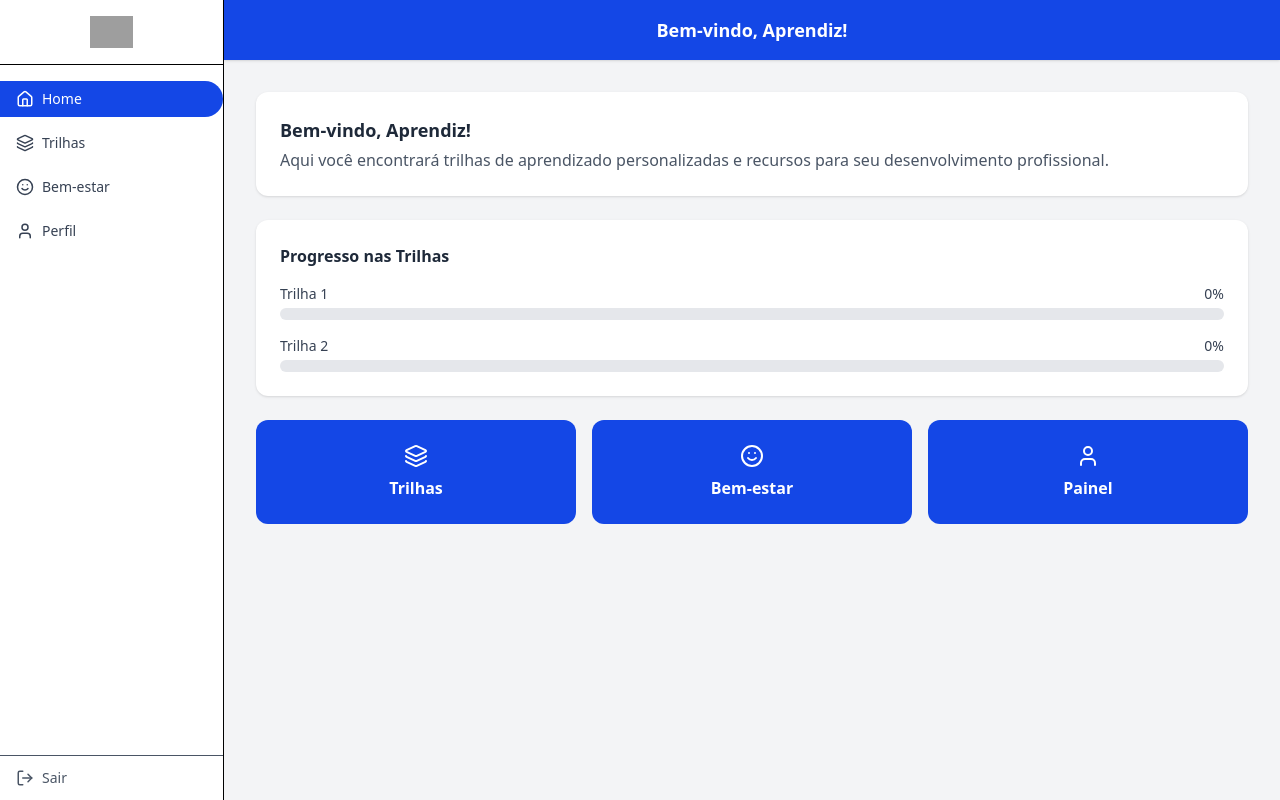
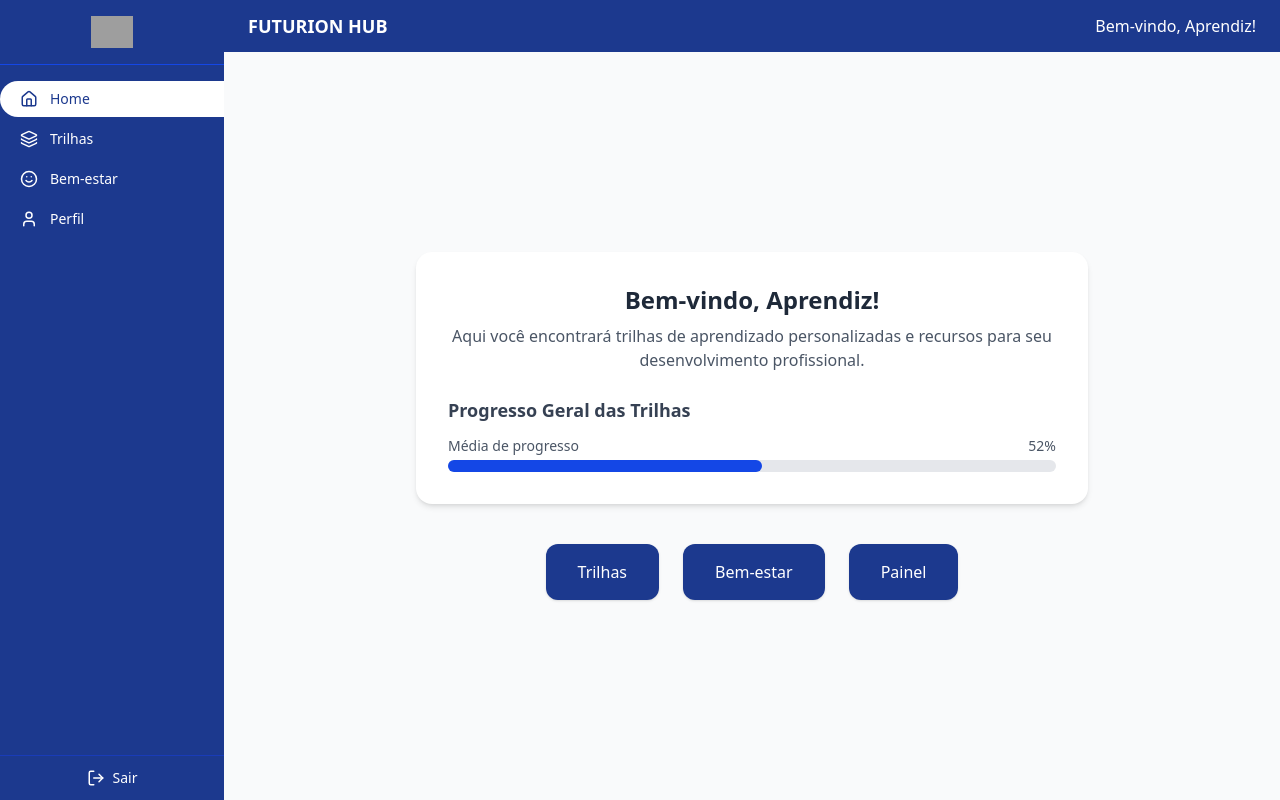
Before and after one commit to Futurion-Hub-GS/futurionhub, a React app in the folder frontend/: page / in a window 1280 px wide. Both pictures are taken after typing "name@example.com", "Sample123" into the empty fields and a click on the button "Entrar". Built offline with nearby package versions, Linux system fonts and the light colour scheme; grey boxes are pictures that could not be loaded; the HTML template or start-up script is replaced by a standard one.

Commit message:
feat:Criando pagina trilhas e mudando contador de porcentagem do home

```diff
--- a/frontend/src/App.jsx
+++ b/frontend/src/App.jsx
@@ -1,20 +1,56 @@
 import { useState } from "react";
 import LoginPage from "./routes/LoginPage";
 import HomePage from "./routes/Home";
+import TrilhasPage from "./routes/Trilhas";
 
 
-function App() {
-  const [isLogged, setIsLogged] = useState(false);
+export default function App() {
+  // controla qual tela está visível: "Login" | "Home" | "Trilhas"
+  const [page, setPage] = useState("Login");
+
+
+  // estado global das trilhas (compartilhado entre páginas)
+  const [trilhas, setTrilhas] = useState([
+    { nome: "React Avançado", progresso: 75 },
+    { nome: "TypeScript Mastery", progresso: 50 },
+    { nome: "Node.js Backend", progresso: 30 },
+  ]);
+
+
+  const handleLoginSuccess = () => {
+    setPage("Home");
+  };
+
+
+  const handleLogout = () => {
+    setPage("Login");
+  };
+
 
   return (
-    <div className="min-h-screen">
-      {isLogged ? (
-        <HomePage onLogout={() => setIsLogged(false)} />
-      ) : (
-        <LoginPage onLoginSuccess={() => setIsLogged(true)} />
+    <>
+      {page === "Login" && (
+        <LoginPage onLoginSuccess={handleLoginSuccess} />
       )}
-    </div>
+
+
+      {page === "Home" && (
+        <HomePage
+          trilhas={trilhas}
+          onNavigate={(p) => setPage(p)}
+          onLogout={handleLogout}
+        />
+      )}
+
+
+      {page === "Trilhas" && (
+        <TrilhasPage
+          trilhas={trilhas}
+          setTrilhas={setTrilhas}
+          onNavigate={(p) => setPage(p)}
+          onLogout={handleLogout}
+        />
+      )}
+    </>
   );
 }
-
-export default App;
--- a/frontend/src/routes/Home.jsx
+++ b/frontend/src/routes/Home.jsx
@@ -1,8 +1,13 @@
-import { useState } from "react";
 import { Home, Layers, Smile, User, LogOut } from "lucide-react";
 
-export default function HomePage({ onLogout }) {
-  const [active, setActive] = useState("Home");
+
+export default function HomePage({ trilhas, onNavigate, onLogout }) {
+  // Calcula a média do progresso das trilhas
+  const mediaProgresso =
+    trilhas.length > 0
+      ? trilhas.reduce((acc, t) => acc + t.progresso, 0) / trilhas.length
+      : 0;
+
 
   const menuItems = [
     { name: "Home", icon: <Home size={18} /> },
@@ -11,17 +16,13 @@ export default function HomePage({ onLogout }) {
     { name: "Perfil", icon: <User size={18} /> },
   ];
 
-  const trilhas = [
-    { nome: "Trilha 1", progresso: 0 },
-    { nome: "Trilha 2", progresso: 0 },
-  ];
 
   return (
-    <div className="flex h-screen bg-gray-100">
+    <div className="flex h-screen">
       {/* MENU LATERAL */}
-      <aside className="w-56 bg-white border-r flex flex-col justify-between">
+      <aside className="w-56 bg-blue-900 flex flex-col justify-between text-white">
         <div>
-          <div className="flex items-center justify-center p-4 border-b">
+          <div className="flex items-center justify-center p-4 border-b border-blue-700">
             <img
               src="https://upload.wikimedia.org/wikipedia/commons/0/0a/No-image-available.png"
               alt="Logo"
@@ -29,15 +30,16 @@ export default function HomePage({ onLogout }) {
             />
           </div>
 
-          <nav className="mt-4 space-y-2">
+
+          <nav className="mt-4 space-y-1">
             {menuItems.map((item) => (
               <button
                 key={item.name}
-                onClick={() => setActive(item.name)}
-                className={`flex items-center gap-2 w-full px-4 py-2 text-sm font-medium transition-all ${
-                  active === item.name
-                    ? "bg-blue-700 text-white rounded-r-full"
-                    : "text-gray-700 hover:bg-blue-100"
+                onClick={() => onNavigate(item.name)}
+                className={`flex items-center gap-3 w-full px-5 py-2 text-sm font-medium transition-all ${
+                  item.name === "Home"
+                    ? "bg-white text-blue-900 rounded-l-full"
+                    : "hover:bg-blue-800"
                 }`}
               >
                 {item.icon}
@@ -47,77 +49,81 @@ export default function HomePage({ onLogout }) {
           </nav>
         </div>
 
-        {/* Botão SAIR funcional */}
+
+        {/* BOTÃO SAIR */}
         <button
           onClick={onLogout}
-          className="flex items-center gap-2 text-gray-600 text-sm font-medium px-4 py-3 border-t hover:bg-red-50 hover:text-red-600 transition-all"
+          className="flex items-center justify-center gap-2 text-white text-sm font-medium px-4 py-3 border-t border-blue-800 hover:bg-red-600 transition-all"
         >
           <LogOut size={18} /> Sair
         </button>
       </aside>
 
+
       {/* CONTEÚDO PRINCIPAL */}
-      <main className="flex-1 flex flex-col">
-        {/* TOPO CENTRALIZADO */}
-        <header className="bg-blue-700 text-white py-4 flex justify-center items-center font-semibold text-lg shadow">
-          <h1>Bem-vindo, Aprendiz!</h1>
+      <div className="flex-1 flex flex-col">
+        {/* CABEÇALHO SUPERIOR */}
+        <header className="bg-blue-900 text-white py-3 px-6 flex justify-between items-center">
+          <h1 className="text-lg font-semibold">FUTURION HUB</h1>
+          <span>Bem-vindo, Aprendiz!</span>
         </header>
 
-        {/* CONTEÚDO */}
-        <div className="flex-1 p-8 space-y-6">
-          {/* Caixa de boas-vindas */}
-          <div className="bg-white shadow-sm rounded-xl p-6">
-            <h2 className="text-lg font-semibold text-gray-800">
+
+        {/* ÁREA CENTRAL */}
+        <main className="flex-1 bg-gray-50 flex flex-col items-center justify-center p-10">
+          <div className="bg-white rounded-2xl shadow-md w-full max-w-2xl p-8 text-center">
+            <h2 className="text-2xl font-bold text-gray-800 mb-2">
               Bem-vindo, Aprendiz!
             </h2>
-            <p className="text-gray-600 mt-1">
+            <p className="text-gray-600 mb-6">
               Aqui você encontrará trilhas de aprendizado personalizadas e
               recursos para seu desenvolvimento profissional.
             </p>
-          </div>
 
-          {/* Progresso nas trilhas */}
-          <div className="bg-white shadow-sm rounded-xl p-6">
-            <h3 className="text-gray-800 font-semibold mb-4">
-              Progresso nas Trilhas
-            </h3>
-            <div className="space-y-4">
-              {trilhas.map((trilha, index) => (
-                <div key={index}>
-                  <div className="flex justify-between text-sm font-medium text-gray-700">
-                    <span>{trilha.nome}</span>
-                    <span>{trilha.progresso}%</span>
-                  </div>
-                  <div className="w-full bg-gray-200 h-3 rounded-full mt-1">
-                    <div
-                      className="bg-blue-700 h-3 rounded-full"
-                      style={{ width: `${trilha.progresso}%` }}
-                    ></div>
-                  </div>
-                </div>
-              ))}
+
+            <div className="text-left">
+              <h3 className="text-lg font-semibold text-gray-700 mb-3">
+                Progresso Geral das Trilhas
+              </h3>
+
+
+              <div className="flex justify-between text-sm text-gray-600 mb-1">
+                <span>Média de progresso</span>
+                <span>{mediaProgresso.toFixed(0)}%</span>
+              </div>
+              <div className="w-full bg-gray-200 h-3 rounded-full">
+                <div
+                  className="bg-blue-700 h-3 rounded-full transition-all duration-700"
+                  style={{ width: `${mediaProgresso}%` }}
+                ></div>
+              </div>
             </div>
           </div>
 
-          {/* CARDS DE ACESSO RÁPIDO */}
-          <div className="grid grid-cols-1 sm:grid-cols-3 gap-4">
-            <div className="bg-blue-700 text-white rounded-xl p-6 text-center hover:bg-blue-800 transition-all cursor-pointer">
-              <Layers className="mx-auto mb-2" />
-              <span className="font-semibold">Trilhas</span>
-            </div>
 
-            <div className="bg-blue-700 text-white rounded-xl p-6 text-center hover:bg-blue-800 transition-all cursor-pointer">
-              <Smile className="mx-auto mb-2" />
-              <span className="font-semibold">Bem-estar</span>
-            </div>
-
-            <div className="bg-blue-700 text-white rounded-xl p-6 text-center hover:bg-blue-800 transition-all cursor-pointer">
-              <User className="mx-auto mb-2" />
-              <span className="font-semibold">Painel</span>
-            </div>
+          {/* BOTÕES INFERIORES */}
+          <div className="flex gap-6 mt-10">
+            <button
+              onClick={() => onNavigate("Trilhas")}
+              className="bg-blue-900 text-white px-8 py-4 rounded-xl shadow hover:bg-blue-800 transition-all"
+            >
+              Trilhas
+            </button>
+            <button
+              onClick={() => onNavigate("Bem-estar")}
+              className="bg-blue-900 text-white px-8 py-4 rounded-xl shadow hover:bg-blue-800 transition-all"
+            >
+              Bem-estar
+            </button>
+            <button
+              onClick={() => onNavigate("Perfil")}
+              className="bg-blue-900 text-white px-8 py-4 rounded-xl shadow hover:bg-blue-800 transition-all"
+            >
+              Painel
+            </button>
           </div>
-        </div>
-      </main>
+        </main>
+      </div>
     </div>
   );
 }
--- a/frontend/src/routes/Trilhas.jsx
+++ b/frontend/src/routes/Trilhas.jsx
@@ -1,9 +1,177 @@
-import React from 'react'
+import { useState } from "react";
+import { Home, Layers, Smile, User, LogOut } from "lucide-react";
 
-const Trilhas = () => {
+
+export default function TrilhasPage({ trilhas, setTrilhas, onNavigate, onLogout }) {
+  const [active, setActive] = useState("Trilhas");
+
+
+  const menuItems = [
+    { name: "Home", icon: <Home size={18} /> },
+    { name: "Trilhas", icon: <Layers size={18} /> },
+    { name: "Bem-estar", icon: <Smile size={18} /> },
+    { name: "Perfil", icon: <User size={18} /> },
+  ];
+
+
+  const iniciarTrilha = (index) => {
+    const novas = [...trilhas];
+    novas[index].progresso = 10;
+    setTrilhas(novas);
+  };
+
+
+  const atualizarProgresso = (index, novoValor) => {
+    const valor = Math.min(Math.max(Number(novoValor), 0), 100);
+    const novas = [...trilhas];
+    novas[index].progresso = valor;
+    setTrilhas(novas);
+  };
+
+
   return (
-    <div>Trilhas</div>
-  )
+    <div className="flex h-screen bg-gray-100">
+      <aside className="w-56 bg-white border-r flex flex-col justify-between">
+        <div>
+          <div className="flex items-center justify-center p-4 border-b">
+            <img
+              src="https://upload.wikimedia.org/wikipedia/commons/0/0a/No-image-available.png"
+              alt="Logo"
+              className="h-8"
+            />
+          </div>
+
+
+          <nav className="mt-4 space-y-2">
+            {menuItems.map((item) => (
+              <button
+                key={item.name}
+                onClick={() => {
+                  setActive(item.name);
+                  onNavigate(item.name);
+                }}
+                className={`flex items-center gap-2 w-full px-4 py-2 text-sm font-medium transition-all ${
+                  active === item.name
+                    ? "bg-blue-700 text-white rounded-r-full"
+                    : "text-gray-700 hover:bg-blue-100"
+                }`}
+              >
+                {item.icon}
+                {item.name}
+              </button>
+            ))}
+          </nav>
+        </div>
+
+
+        <button
+          onClick={onLogout}
+          className="flex items-center gap-2 text-gray-600 text-sm font-medium px-4 py-3 border-t hover:bg-red-50 hover:text-red-600 transition-all"
+        >
+          <LogOut size={18} /> Sair
+        </button>
+      </aside>
+
+
+      <main className="flex-1 flex flex-col">
+        <header className="bg-blue-700 text-white py-4 flex justify-center items-center font-semibold text-lg shadow">
+          <h1>Trilhas Personalizadas</h1>
+        </header>
+
+
+        <div className="flex-1 p-8 space-y-4">
+          {trilhas.map((trilha, index) => (
+            <div
+              key={index}
+              className="bg-white shadow-sm rounded-xl p-6 flex flex-col space-y-3"
+            >
+              <div className="flex justify-between text-sm font-medium text-gray-700">
+                <span>{trilha.nome}</span>
+                <span>{trilha.progresso}%</span>
+              </div>
+
+
+              <div className="w-full bg-gray-200 h-3 rounded-full">
+                <div
+                  className="bg-blue-700 h-3 rounded-full transition-all duration-500"
+                  style={{ width: `${trilha.progresso}%` }}
+                ></div>
+              </div>
+
+
+              <div className="flex gap-3 mt-2">
+                {trilha.progresso === 0 ? (
+                  <button
+                    onClick={() => iniciarTrilha(index)}
+                    className="bg-blue-700 hover:bg-blue-800 text-white text-sm font-medium px-4 py-2 rounded-md transition-all"
+                  >
+                    Iniciar
+                  </button>
+                ) : (
+                  <>
+                    <button className="bg-blue-700 hover:bg-blue-800 text-white text-sm font-medium px-4 py-2 rounded-md transition-all">
+                      Continuar
+                    </button>
+                    <AtualizarProgresso
+                      trilha={trilha}
+                      onUpdate={(valor) => atualizarProgresso(index, valor)}
+                    />
+                  </>
+                )}
+              </div>
+            </div>
+          ))}
+        </div>
+      </main>
+    </div>
+  );
 }
 
-export default Trilhas
+
+function AtualizarProgresso({ trilha, onUpdate }) {
+  const [editando, setEditando] = useState(false);
+  const [novoValor, setNovoValor] = useState(trilha.progresso);
+
+
+  const handleUpdate = () => {
+    onUpdate(novoValor);
+    setEditando(false);
+  };
+
+
+  return (
+    <div>
+      {editando ? (
+        <div className="flex items-center gap-2">
+          <input
+            type="number"
+            value={novoValor}
+            onChange={(e) => setNovoValor(e.target.value)}
+            min="0"
+            max="100"
+            className="border border-gray-300 rounded-md px-2 py-1 w-20 text-sm focus:ring-2 focus:ring-blue-500 outline-none"
+          />
+          <button
+            onClick={handleUpdate}
+            className="bg-blue-700 hover:bg-blue-800 text-white text-xs font-medium px-3 py-1 rounded-md"
+          >
+            Salvar
+          </button>
+          <button
+            onClick={() => setEditando(false)}
+            className="bg-gray-300 hover:bg-gray-400 text-gray-800 text-xs font-medium px-3 py-1 rounded-md"
+          >
+            Cancelar
+          </button>
+        </div>
+      ) : (
+        <button
+          onClick={() => setEditando(true)}
+          className="bg-blue-700 hover:bg-blue-800 text-white text-sm font-medium px-4 py-2 rounded-md transition-all"
+        >
+          Atualizar
+        </button>
+      )}
+    </div>
+  );
+}
```
